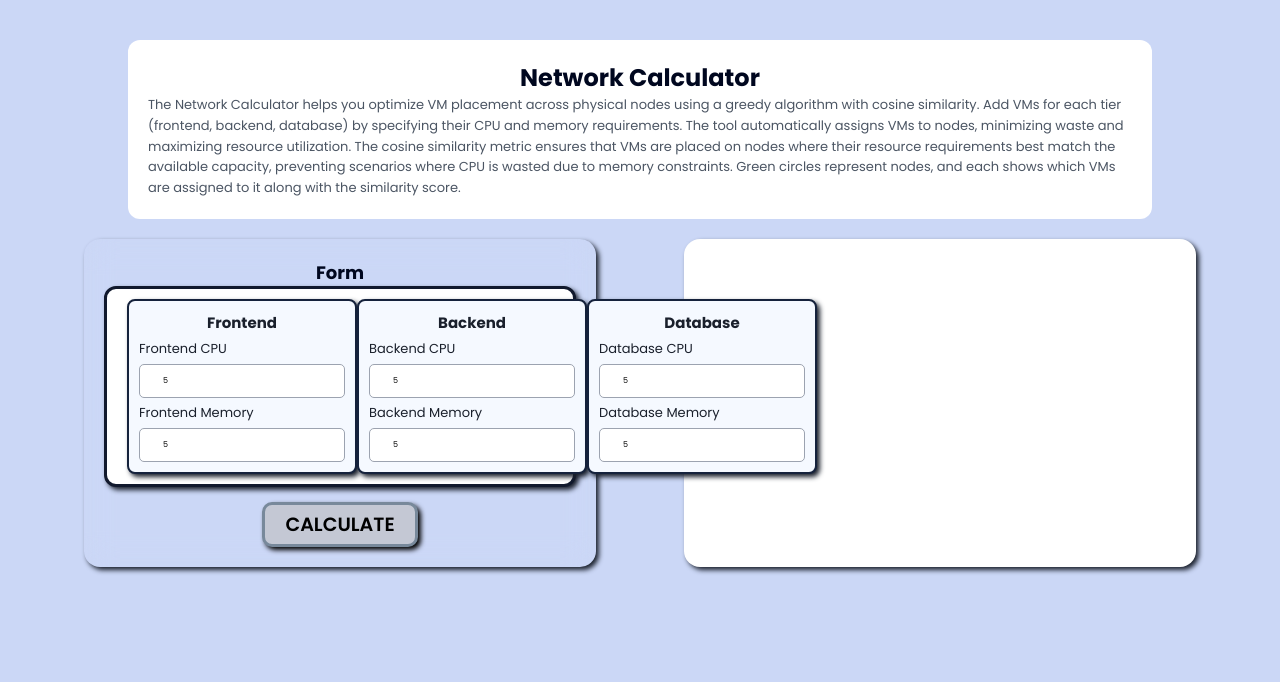
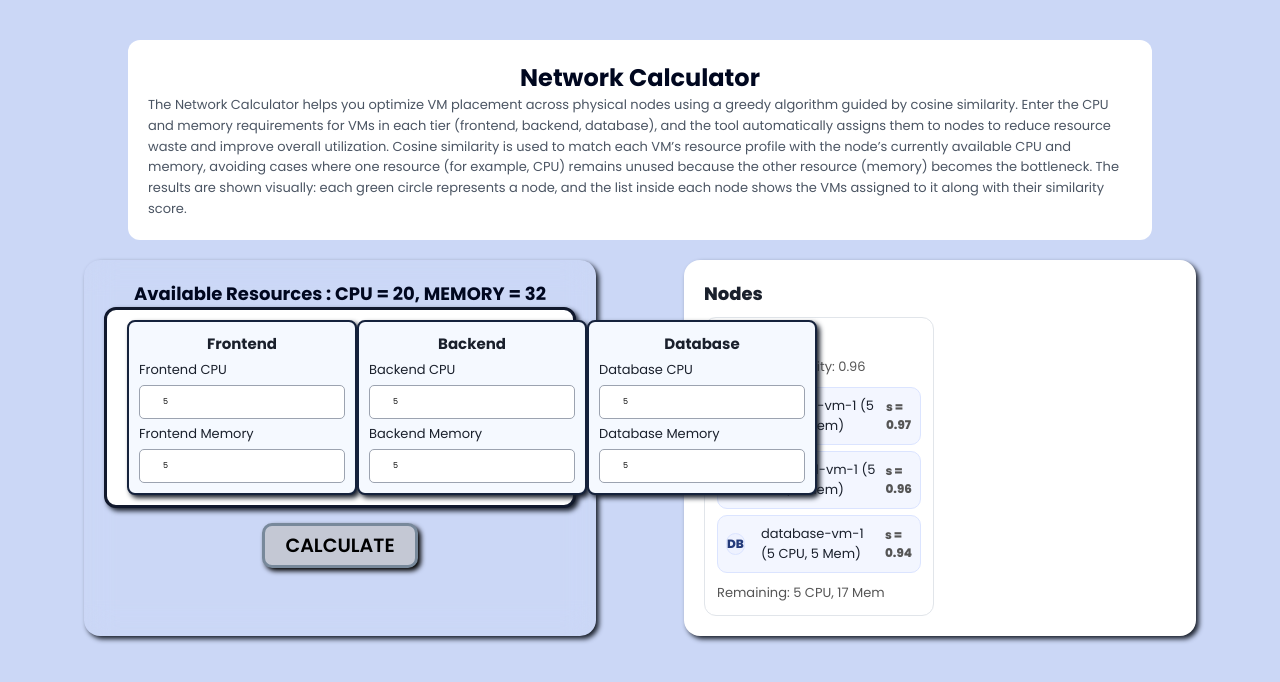
Before and after one commit to Black-Hawks-Codeworks/network-calculator, a React (Vite) app: page / in a window 1280 px wide. Both pictures are taken after typing "5", "5", "5", "5", "5", "5" into the empty fields and a click on the button "CALCULATE". Shown: the top 682 px of the page. Built offline with nearby package versions, Linux system fonts and the light colour scheme.

Commit message:
avg similarity & similarity of every vm vs free resource at every allocation

```diff
--- /dev/null
+++ b/src/modules/home/components/placement-output.jsx
@@ -0,0 +1,73 @@
+import styles from './placement-output.module.css';
+
+function formatVm(vm) {
+  return `${vm.id} (${vm.cpu} CPU, ${vm.memory} Mem)`;
+}
+
+function tierLabel(tier) {
+  // metatrepei to tier string se mikro badge label
+  // giati: theloume na fenetai an ena VM einai FE/BE/DB mesa sto idio node
+  if (tier === 'frontend') return 'FE';
+  if (tier === 'backend') return 'BE';
+  if (tier === 'database') return 'DB';
+  return 'VM';
+}
+
+function TierSection(props) {
+  const { title, nodes } = props;
+
+  return (
+    <div className={styles.tierSection}>
+      <h3 className={styles.tierTitle}>{title}</h3>
+
+      {nodes.length === 0 ? (
+        <div className={styles.empty}>No nodes yet.</div>
+      ) : (
+        <div className={styles.nodesGrid}>
+          {nodes.map((node) => (
+            <div key={node.nodeId} className={styles.nodeCard}>
+              <div className={styles.nodeHeader}>
+                <div className={styles.nodeCircle} />
+                <div className={styles.nodeMeta}>
+                  <div className={styles.nodeTitle}>Node {node.nodeId}</div>
+                  <div className={styles.nodeSub}>Avg similarity: {node.similarity.toFixed(2)}</div>
+                </div>
+              </div>
+
+              <div className={styles.vmList}>
+                {node.vms.map((vm) => (
+                  <div key={vm.id} className={styles.vmItem}>
+                    {/* badge FE/BE/DB */}
+                    <span className={styles.badge}>{tierLabel(vm.tier)}</span>
+
+                    {/* text info */}
+                    <span>{formatVm(vm)}</span>
+                    <span className={styles.vmSim}>s = {vm.placementSimilarity.toFixed(2)}</span>
+                  </div>
+                ))}
+              </div>
+
+              <div className={styles.remaining}>
+                Remaining: {node.availableCpu} CPU, {node.availableMemory} Mem
+              </div>
+            </div>
+          ))}
+        </div>
+      )}
+    </div>
+  );
+}
+
+export default function PlacementOutput(props) {
+  const { placement } = props;
+
+  // to placement pleon exei shape: { nodes: [...] }
+  // an den exei akoma, vazw empty array gia na min crasharei
+  const nodes = placement.nodes || [];
+
+  return (
+    <div className={styles.wrapper}>
+      <TierSection title='Nodes' nodes={nodes} />
+    </div>
+  );
+}
--- /dev/null
+++ b/src/modules/home/components/placement-output.module.css
@@ -0,0 +1,106 @@
+.wrapper {
+  display: grid;
+  gap: 18px;
+}
+
+.tierSection {
+  display: grid;
+  gap: 10px;
+}
+
+.tierTitle {
+  margin: 0;
+  font-size: 18px;
+  font-weight: 800;
+}
+
+.empty {
+  color: #666;
+  font-size: 14px;
+}
+
+.nodesGrid {
+  display: grid;
+  grid-template-columns: repeat(2, minmax(220px, 1fr));
+  gap: 12px;
+}
+
+.nodeCard {
+  border: 1px solid #e1e5ea;
+  border-radius: 12px;
+  padding: 12px;
+  background: #fff;
+}
+
+.nodeHeader {
+  display: flex;
+  align-items: center;
+  gap: 10px;
+  margin-bottom: 10px;
+}
+
+.nodeCircle {
+  width: 18px;
+  height: 18px;
+  border-radius: 999px;
+  background: #4caf50;
+  box-shadow: 0 2px 6px rgba(0, 0, 0, 0.2);
+}
+
+.nodeMeta {
+  display: grid;
+  gap: 2px;
+}
+
+.nodeTitle {
+  font-weight: 900;
+}
+
+.nodeSub {
+  font-size: 13px;
+  color: #555;
+}
+
+.vmList {
+  display: grid;
+  gap: 6px;
+  margin-bottom: 10px;
+}
+
+.vmItem {
+  display: flex;
+  align-items: center;
+  gap: 8px;
+  background: #f3f6ff;
+  border: 1px solid #dbe4ff;
+  border-radius: 10px;
+  padding: 8px;
+  font-size: 13px;
+}
+
+.remaining {
+  font-size: 13px;
+  color: #555;
+}
+
+.vmSim {
+  margin-left: auto;
+  font-size: 12px;
+  font-weight: 800;
+  color: #555;
+}
+
+.badge {
+  display: inline-flex;
+  align-items: center;
+  justify-content: center;
+  width: 32px;
+  height: 22px;
+  margin-right: 8px;
+  border-radius: 999px;
+  background: #eef2ff;
+  border: 1px solid #dbe4ff;
+  font-size: 12px;
+  font-weight: 900;
+  color: #243b7a;
+}
--- a/src/modules/home/page.jsx
+++ b/src/modules/home/page.jsx
@@ -1,6 +1,8 @@
 import { useState } from 'react';
 import CalculatorInput from './components/calculator-input';
 import styles from './page.module.css';
+import PlacementOutput from './components/placement-output';
+import { placeVMs } from '../../shared/utils/vm-placement';
 
 export default function HomePage() {
   const [requiredResources, setRequiredResources] = useState({
@@ -11,6 +13,12 @@ export default function HomePage() {
     backendMemory: 0,
     dbCpu: 0,
     dbMemory: 0,
+  });
+
+  // placement state: krataei ENA koino result nodes (mixed vms)
+  // giati: sto real VM placement ola ta vms (FE/BE/DB) einai sto idio physical cluster
+  const [placement, setPlacement] = useState({
+    nodes: [],
   });
 
   //otan i timi sto input allazei, diladi onChange...
@@ -27,29 +35,69 @@ export default function HomePage() {
   //grapse mesa sta inputs merika numera kai pata to calculate
   //des ti vgazei stin consola
   const handleCalculate = () => {
-    // edo mesa tha boun ta calculations apo tis diafaneies to Papadimitriou
-    console.log('Calculate, for now it just logs the state', requiredResources);
+    // edo mesa tha boun ta calculations apo tis diafaneies to Papadimitriou  const nodeCapacity = { cpu: 10, memory: 20 };
+    console.log('clicked');
+    console.log('requiredResources:', requiredResources);
+
+    const nodeCapacity = { cpu: 20, memory: 32 };
+    const frontendVms = [
+      {
+        id: 'frontend-vm-1',
+        tier: 'frontend', // gia output badge FE
+        cpu: requiredResources.frontendCpu,
+        memory: requiredResources.frontendMemory,
+      },
+    ].filter((vm) => vm.cpu > 0 && vm.memory > 0);
+    const backendVms = [
+      {
+        id: 'backend-vm-1',
+        tier: 'backend', // gia output badge BE
+        cpu: requiredResources.backendCpu,
+        memory: requiredResources.backendMemory,
+      },
+    ].filter((vm) => vm.cpu > 0 && vm.memory > 0);
+    const databaseVms = [
+      {
+        id: 'database-vm-1',
+        tier: 'database', // gia output badge DB
+        cpu: requiredResources.dbCpu,
+        memory: requiredResources.dbMemory,
+      },
+    ].filter((vm) => vm.cpu > 0 && vm.memory > 0);
+    // vazw ola ta vms se ENA array
+    // giati: theloume na kanoume placement se koino pool nodes (mixed tiers)
+    const allVms = [...frontendVms, ...backendVms, ...databaseVms];
+
+
+
+    // ena placement run mono, gia na mporoun na "paketaristoun" mazi
+    const nodes = placeVMs(allVms, nodeCapacity);
+
+    console.log('nodes result:', nodes);
+    // apothikeuw to apotelesma
+    setPlacement({ nodes });
   };
+
   return (
     <div className={styles.page}>
-      {/* ΠΛΑΙΣΙΟ ΠΕΡΙΓΡΑΦΗΣ */}
+      {/* ΠΕΡΙΓΡΑΦΗΣ */}
       <section className={styles.descriptionBox}>
         <h2 className={styles.title}>Network Calculator</h2>
         <p className={styles.text}>
-          The Network Calculator helps you optimize VM placement across physical nodes using a greedy algorithm with
-          cosine similarity. Add VMs for each tier (frontend, backend, database) by specifying their CPU and memory
-          requirements. The tool automatically assigns VMs to nodes, minimizing waste and maximizing resource
-          utilization. The cosine similarity metric ensures that VMs are placed on nodes where their resource
-          requirements best match the available capacity, preventing scenarios where CPU is wasted due to memory
-          constraints. Green circles represent nodes, and each shows which VMs are assigned to it along
-          with the similarity score.
+          The Network Calculator helps you optimize VM placement across physical nodes using a greedy algorithm guided
+          by cosine similarity. Enter the CPU and memory requirements for VMs in each tier (frontend, backend,
+          database), and the tool automatically assigns them to nodes to reduce resource waste and improve overall
+          utilization. Cosine similarity is used to match each VM’s resource profile with the node’s currently available
+          CPU and memory, avoiding cases where one resource (for example, CPU) remains unused because the other resource
+          (memory) becomes the bottleneck. The results are shown visually: each green circle represents a node, and the
+          list inside each node shows the VMs assigned to it along with their similarity score.
         </p>
       </section>
 
       <div className={styles.contentRow}>
         {/* ΦΟΡΜΑ */}
         <section className={styles.formCard}>
-          <h2 className={styles.formTitle}>Form</h2>
+          <h2 className={styles.formTitle}> Available Resources : CPU = 20, MEMORY = 32</h2>
 
           <div className={styles.formInner}>
             {/* FRONTEND */}
@@ -111,7 +159,9 @@ export default function HomePage() {
           </button>
         </section>
 
-        <section className={styles.outputBox}>{/*εδώ θα εμφανίζονται οι κόμβοι μετά τον υπολογισμό*/}</section>
+        <section className={styles.outputBox}>
+          <PlacementOutput placement={placement} />
+        </section>
       </div>
     </div>
   );
--- a/src/shared/utils/cos-similarity.js
+++ b/src/shared/utils/cos-similarity.js
@@ -1,7 +1,7 @@
 // Cosine Similartity Calculator
 
 // Metraei poso paromoia einai duo dianusmata. px an duo belh(dianusmata) deixnoun sthn idia kateuthinsi tote exoun upsilo similarity.
-// pairnei times -1 ews 1 opou konta sto 1 megalo similarity , konta sto 0 mikro similarity, -1 katholou similarity
+// kanonika pairnei times -1 ews 1 emeis omws epeidh den tha exoume arnhtika resources, exoume pedio orismou cos(θ)Ε[0,1] opou konta sto 1 megalo similarity , konta sto 0 mikro similarity
 
 // cos(θ) = (A·B) / (||A|| × ||B||) -> to sunhmitono ths gwnias pou sxhmatizoun duo Dianusmata A & B.
 
--- a/src/shared/utils/vm-placement.js
+++ b/src/shared/utils/vm-placement.js
@@ -22,6 +22,13 @@ export function placeVMs(vms, nodeCapacity) {
   const nodes = [];
 
   for (const vm of sortedVms) {
+    // edge case: an ena VM den xwraei oute se adeio node, den ginetai placement
+    // giati: an cpu > capacity.cpu h memory > capacity.memory, tote tha vgoun arnhtika remaining
+    if (vm.cpu > nodeCapacity.cpu || vm.memory > nodeCapacity.memory) {
+      throw new Error(
+        `VM ${vm.id} does not fit in an empty node (VM: ${vm.cpu}/${vm.memory}, node: ${nodeCapacity.cpu}/${nodeCapacity.memory})`
+      );
+    }
     // track variables initialization
 
     let bestNode = null;
@@ -30,7 +37,7 @@ export function placeVMs(vms, nodeCapacity) {
     // check se kathe node gia to an xwrane ta req's sta prosferomena apo to vm resources.
 
     for (const node of nodes) {
-      const canFit = node.availableCpu >= vm.cpu && node.availableMemory >= vm.availableMemory;
+      const canFit = node.availableCpu >= vm.cpu && node.availableMemory >= vm.memory;
 
       if (!canFit) continue; // an den xwraei skipparw kai sunexizw search
 
@@ -45,26 +52,38 @@ export function placeVMs(vms, nodeCapacity) {
         bestSimilarity = similarity;
         bestNode = node;
       }
-
+    }
     // placement
 
     if (bestNode) {
-        // an brethike node pou xwraei, prosthetw ekei kai afairw ta diathesima resources
-        bestNode.vms.push(vm);
+      // placement Similarity = s_u^i opws sto slide (requested vs available)
+      const placedVm = { ...vm, placementSimilarity: bestSimilarity };
+
+      bestNode.vms.push(placedVm);
       bestNode.availableCpu -= vm.cpu;
       bestNode.availableMemory -= vm.memory;
+
       bestNode.totalSimilarity += bestSimilarity;
+      // average similarity gia oloklhro node (summary metric)
       bestNode.similarity = bestNode.totalSimilarity / bestNode.vms.length;
-      } else { // den xwraei poythena / dhmiourgei neo node
+    } else {
+      // den xwraei poythena / dhmiourgei neo node
+      const vmVector = [vm.cpu, vm.memory];
+      const capacityVector = [nodeCapacity.cpu, nodeCapacity.memory];
+      // s_u^i gia neo node = similarity(requested, available=capacity)
+      const firstSimilarity = cosineSimilarity(vmVector, capacityVector);
+
+      // apothikeuw to per-VM similarity mesa sto VM
+      const placedVm = { ...vm, placementSimilarity: firstSimilarity };
+
       nodes.push({
         nodeId: nodes.length + 1,
-          vms: [vm],
+        vms: [placedVm],
         availableCpu: nodeCapacity.cpu - vm.cpu,
         availableMemory: nodeCapacity.memory - vm.memory,
-          totalSimilarity: 1.0, // prwto VM = perfect fit
-          similarity: 1.0,
+        totalSimilarity: firstSimilarity,
+        similarity: firstSimilarity,
       });
-      }
     }
   }
   return nodes;
```
Lines whose indentation alone changed are shown as unchanged.
